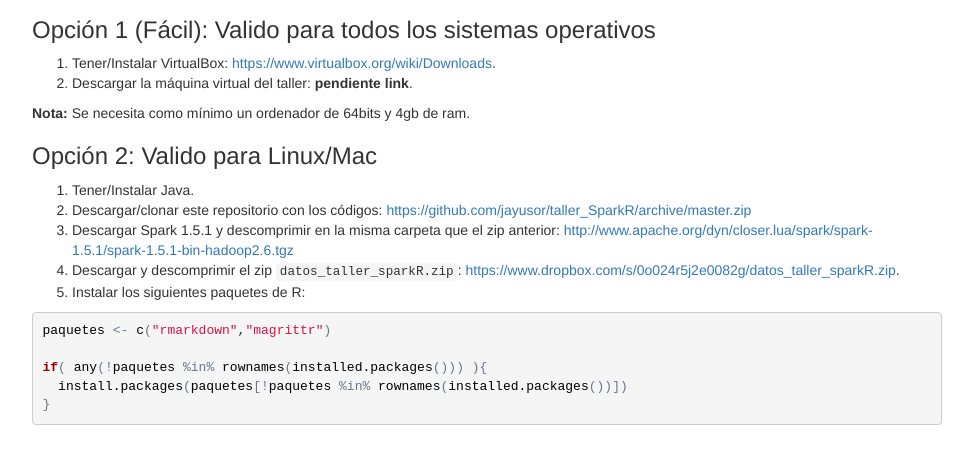
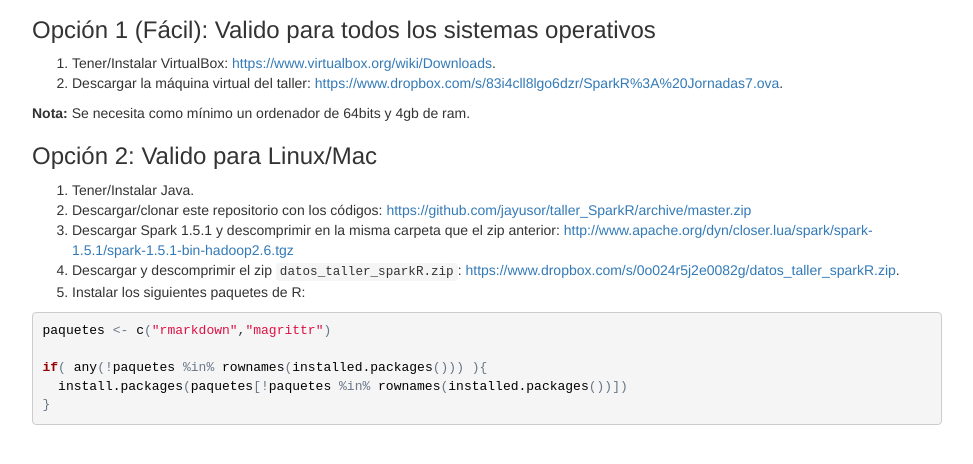
Before and after one commit to jayusor/taller_SparkR, a plain HTML site: page README.html in a window 1280 px wide. Shown: the part 118-582 px from the top of the page, without its empty margins (153-1126 px from the left). Drawn offline with nearby package versions, Linux system fonts and the light colour scheme; some packages are replaced by stand-ins of ours.

Commit message:
add ova link

```diff
--- a/README.html
+++ b/README.html
@@ -73,7 +73,7 @@ img {
 <h3>Opción 1 (Fácil): Valido para todos los sistemas operativos</h3>
 <ol style="list-style-type: decimal">
 <li>Tener/Instalar VirtualBox: <a href="https://www.virtualbox.org/wiki/Downloads" class="uri">https://www.virtualbox.org/wiki/Downloads</a>.</li>
-<li>Descargar la máquina virtual del taller: <strong>pendiente link</strong>.</li>
+<li>Descargar la máquina virtual del taller: <a href="https://www.dropbox.com/s/83i4cll8lgo6dzr/SparkR%3A%20Jornadas7.ova">https://www.dropbox.com/s/83i4cll8lgo6dzr/SparkR%3A%20Jornadas7.ova</a>.</li>
 </ol>
 <p><strong>Nota:</strong> Se necesita como mínimo un ordenador de 64bits y 4gb de ram.</p>
 </div>
```
Also changed, not shown: 1 other file.
